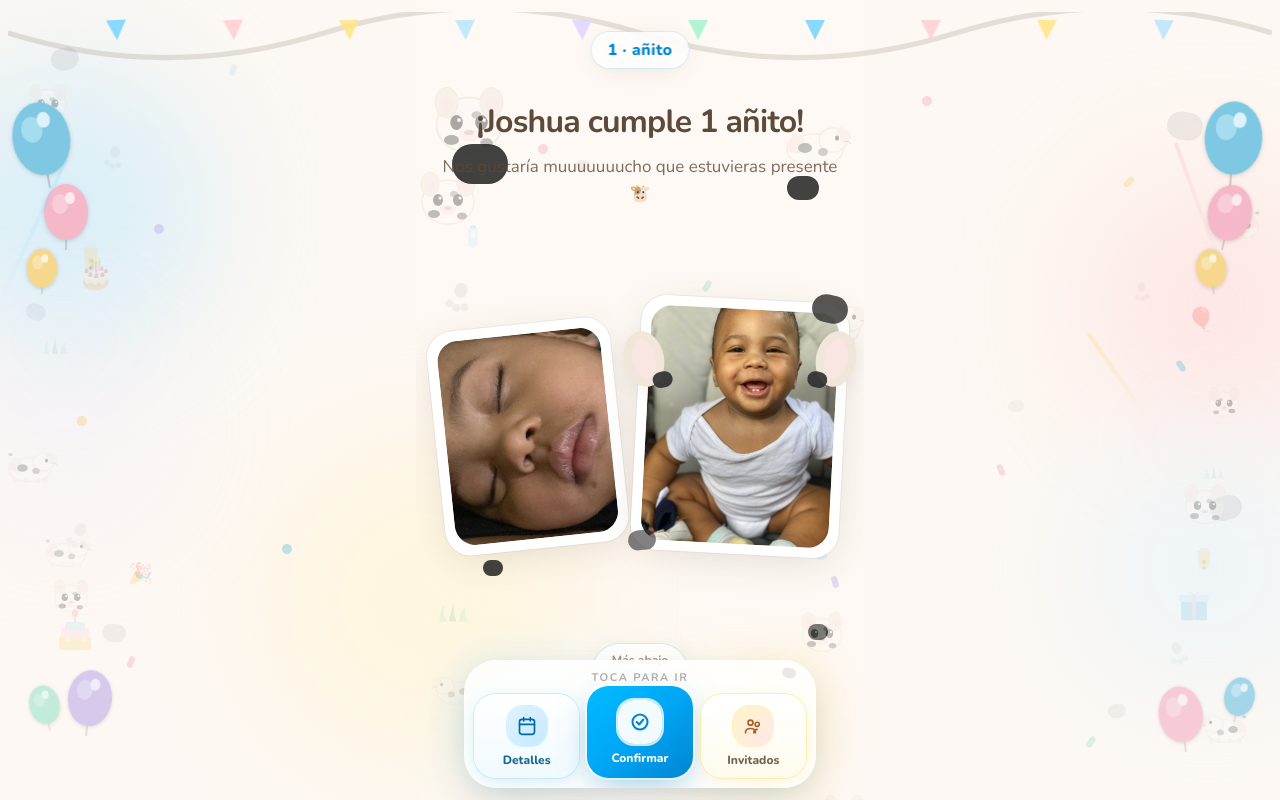
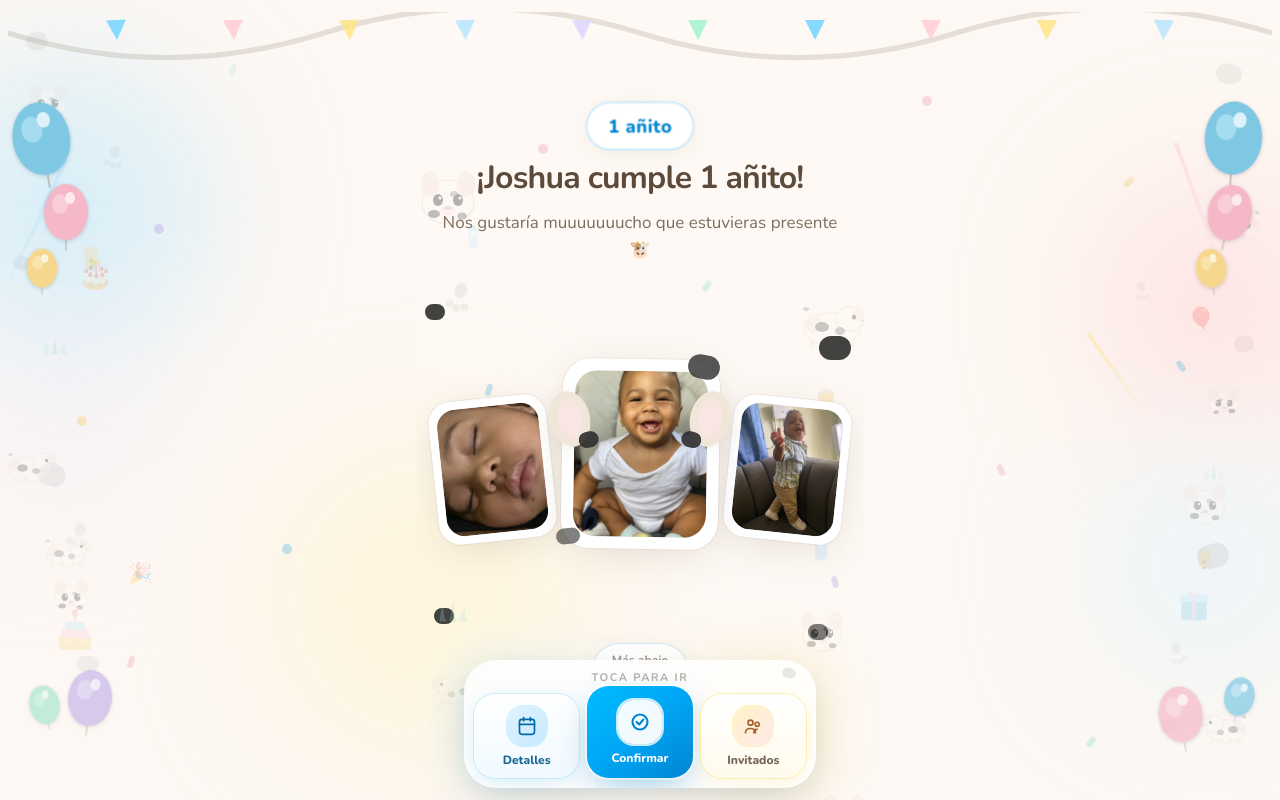
Before and after one commit to mateoalcans11-commits/joshua-invitation, a Next.js app: page / in a window 1280 px wide. Shown: the top 800 px of the page. Built offline with nearby package versions, Linux system fonts and the light colour scheme.

Commit message:
Three-photo hero layout, wiggling 1 añito badge, spots away from intro text.
Center sitting portrait with sleeping and standing photos on sides; move background cow spots to edges.

Co-authored-by: Cursor <cursoragent@cursor.com>

```diff
--- a/src/app/globals.css
+++ b/src/app/globals.css
@@ -199,6 +199,26 @@ body {
   animation: bounce-gentle 2s ease-in-out infinite;
 }
 
+@keyframes wiggle {
+  0%,
+  100% {
+    transform: rotate(-4deg) scale(1);
+  }
+  25% {
+    transform: rotate(4deg) scale(1.05);
+  }
+  50% {
+    transform: rotate(-3deg) scale(1);
+  }
+  75% {
+    transform: rotate(3deg) scale(1.05);
+  }
+}
+
+.animate-wiggle {
+  animation: wiggle 1.2s ease-in-out infinite;
+}
+
 .delay-100 {
   animation-delay: 100ms;
 }
--- a/src/components/CowDecorations.tsx
+++ b/src/components/CowDecorations.tsx
@@ -37,22 +37,17 @@ export function FloatingDecorations({ className = "" }: { className?: string })
       className={`pointer-events-none absolute inset-0 overflow-hidden ${className}`}
       aria-hidden
     >
-      <CowFace className="animate-float-slow absolute left-[3%] top-[10%] h-16 w-16 opacity-40 sm:h-20 sm:w-20" />
-      <CuteCow
-        className="animate-float-medium absolute right-[2%] top-[14%] h-14 w-20 opacity-35"
-        style={{ animationDelay: "0.6s" }}
-      />
       <CowSpot
-        size="lg"
-        className="animate-float-slow absolute left-[8%] top-[18%] opacity-25"
+        size="sm"
+        className="animate-float-slow absolute left-[2%] top-[38%] opacity-15"
       />
       <CowSpot
         size="md"
-        className="animate-float-medium absolute right-[10%] top-[22%] opacity-30"
+        className="animate-float-medium absolute right-[3%] top-[42%] opacity-18"
       />
       <CowSpot
         size="sm"
-        className="animate-float-fast absolute left-[15%] bottom-[28%] opacity-20"
+        className="animate-float-fast absolute left-[4%] bottom-[22%] opacity-15"
       />
       <CowHoofPrint className="absolute left-[6%] top-[35%] h-9 w-8 opacity-30 rotate-15" />
       <CowHoofPrint className="absolute right-[8%] bottom-[32%] h-8 w-7 opacity-25 -rotate-12" />
--- a/src/components/HeroInvitation.tsx
+++ b/src/components/HeroInvitation.tsx
@@ -7,26 +7,34 @@ import { sectionIds } from "@/lib/event-info";
 import { scrollToSection } from "@/lib/scroll-to";
 import { EventSummaryCard } from "./EventSummaryCard";
 
-const BABY_PHOTO_MAIN = "/joshua-baby.jpg";
-const BABY_PHOTO_LEFT = "/joshua-sleeping.png";
+const BABY_SITTING = "/joshua-baby.jpg";
+const BABY_LEFT = "/joshua-sleeping.png";
+const BABY_RIGHT = "/joshua-standing.jpg";
 
 function PhotoFrame({
   src,
   alt,
   priority = false,
   rotate = "",
+  size = "side" as "side" | "center",
 }: {
   src: string;
   alt: string;
   priority?: boolean;
   rotate?: string;
+  size?: "side" | "center";
 }) {
   const [failed, setFailed] = useState(false);
+  const pad = size === "center" ? "p-2.5 sm:p-3" : "p-1.5 sm:p-2";
+  const radius = size === "center" ? "rounded-[1.5rem] sm:rounded-[1.75rem]" : "rounded-[1.2rem] sm:rounded-[1.35rem]";
+  const innerRadius = size === "center" ? "rounded-[1.2rem] sm:rounded-[1.4rem]" : "rounded-[1rem] sm:rounded-[1.15rem]";
 
   return (
     <div className={`relative w-full ${rotate}`}>
-      <div className="relative rounded-[1.4rem] bg-white p-2 shadow-card ring-1 ring-black/5 sm:rounded-[1.6rem] sm:p-2.5">
-        <div className="relative aspect-[4/5] w-full overflow-hidden rounded-[1.1rem] bg-gradient-to-br from-cream via-beige to-sky-100 sm:rounded-[1.3rem]">
+      <div className={`relative bg-white shadow-card ring-1 ring-black/5 ${pad} ${radius}`}>
+        <div
+          className={`relative aspect-[4/5] w-full overflow-hidden bg-gradient-to-br from-cream via-beige to-sky-100 ${innerRadius}`}
+        >
           {!failed ? (
             <Image
               src={src}
@@ -34,11 +42,15 @@ function PhotoFrame({
               fill
               className="object-cover object-center"
               priority={priority}
-              sizes="(max-width: 430px) 46vw, 200px"
+              sizes={
+                size === "center"
+                  ? "(max-width: 430px) 38vw, 200px"
+                  : "(max-width: 430px) 28vw, 140px"
+              }
               onError={() => setFailed(true)}
             />
           ) : (
-            <div className="flex h-full items-center justify-center text-4xl">🐮</div>
+            <div className="flex h-full items-center justify-center text-3xl">🐮</div>
           )}
         </div>
       </div>
@@ -46,48 +58,65 @@ function PhotoFrame({
   );
 }
 
+function AnitoBadge() {
+  return (
+    <div
+      className="animate-wiggle relative z-20 mb-3 inline-flex rounded-full bg-white/90 px-5 py-2 shadow-soft ring-2 ring-sky-200/70 backdrop-blur-sm"
+      aria-hidden
+    >
+      <span className="font-display text-base font-extrabold tracking-wide text-sky-600 sm:text-lg">
+        1 añito
+      </span>
+    </div>
+  );
+}
+
 export function HeroInvitation() {
   return (
     <>
-      <section className="relative flex min-h-[100dvh] min-h-[100svh] w-full flex-col items-center overflow-hidden px-3 sm:px-4">
+      <section className="relative flex min-h-[100dvh] min-h-[100svh] w-full flex-col items-center overflow-hidden px-2 sm:px-4">
         <CowDecorations variant="hero" />
 
         <div className="relative z-10 flex w-full max-w-lg flex-1 flex-col items-center">
-          <div className="w-full shrink-0 pt-[calc(1.5rem+80px+var(--safe-top))] text-center">
-            <h1 className="font-display text-[1.75rem] font-bold leading-[1.15] tracking-tight text-cow-brown min-[380px]:text-[2rem]">
+          <div className="relative w-full shrink-0 px-2 pt-[calc(1.5rem+80px+var(--safe-top))] text-center">
+            <AnitoBadge />
+            <h1 className="relative z-10 font-display text-[1.75rem] font-bold leading-[1.15] tracking-tight text-cow-brown min-[380px]:text-[2rem]">
               ¡Joshua cumple 1 añito!
             </h1>
-            <p className="mt-3 text-[1.0625rem] leading-relaxed text-cow-brown/80">
+            <p className="relative z-10 mt-3 text-[1.0625rem] leading-relaxed text-cow-brown/80">
               Nos gustaría muuuuuuucho que estuvieras presente 🐮
             </p>
           </div>
 
-          <div className="flex w-full flex-1 flex-col items-center justify-center px-1 py-4 sm:py-5">
-            <div className="relative mx-auto w-full max-w-[24rem] sm:max-w-[28rem]">
-              <div className="flex items-end justify-center gap-3 sm:gap-4">
-                {/* Left — sleeping */}
-                <div className="w-[47%] -rotate-6 pb-1">
+          <div className="flex w-full flex-1 flex-col items-center justify-center px-0.5 py-3 sm:py-5">
+            <div className="relative mx-auto w-full max-w-[26rem] sm:max-w-[30rem]">
+              <div className="flex items-end justify-center gap-1.5 sm:gap-2.5">
+                {/* Left */}
+                <div className="w-[30%] -rotate-6 pb-2">
+                  <PhotoFrame src={BABY_LEFT} alt="Joshua" size="side" />
+                </div>
+
+                {/* Center — sitting, largest */}
+                <div className="relative z-10 w-[40%]">
+                  <CowEars />
+                  <div className="absolute -right-0.5 -top-1 z-20">
+                    <span className="inline-block h-6 w-8 rotate-12 rounded-full bg-cow-spot opacity-80" />
+                  </div>
+                  <div className="absolute -bottom-0.5 -left-1.5 z-20">
+                    <span className="inline-block h-4 w-6 -rotate-6 rounded-full bg-cow-spot opacity-60" />
+                  </div>
                   <PhotoFrame
-                    src={BABY_PHOTO_LEFT}
-                    alt="Joshua dormido"
+                    src={BABY_SITTING}
+                    alt="Joshua sentado"
+                    priority
+                    size="center"
+                    rotate="rotate-1"
                   />
                 </div>
 
-                {/* Right — main portrait, slightly larger */}
-                <div className="relative w-[53%]">
-                  <CowEars />
-                  <div className="absolute -right-1 -top-1 z-20">
-                    <span className="inline-block h-7 w-9 rotate-12 rounded-full bg-cow-spot opacity-80" />
-                  </div>
-                  <div className="absolute -bottom-1 -left-2 z-20">
-                    <span className="inline-block h-5 w-7 -rotate-6 rounded-full bg-cow-spot opacity-60" />
-                  </div>
-                  <PhotoFrame
-                    src={BABY_PHOTO_MAIN}
-                    alt="Joshua"
-                    priority
-                    rotate="rotate-3"
-                  />
+                {/* Right */}
+                <div className="w-[30%] rotate-6 pb-2">
+                  <PhotoFrame src={BABY_RIGHT} alt="Joshua" size="side" />
                 </div>
               </div>
             </div>
--- a/src/components/PartyBackground.tsx
+++ b/src/components/PartyBackground.tsx
@@ -84,15 +84,14 @@ function BackgroundCows() {
 
 function CowSpotPattern() {
   const spots = [
-    { top: "6%", left: "4%", w: 28, h: 22, rot: -12, o: 0.08 },
-    { top: "14%", right: "6%", w: 36, h: 28, rot: 8, o: 0.07 },
-    { top: "20%", left: "45%", w: 14, h: 11, rot: 5, o: 0.05 },
-    { top: "38%", left: "2%", w: 20, h: 16, rot: 20, o: 0.06 },
-    { top: "50%", right: "20%", w: 16, h: 12, rot: -10, o: 0.04 },
-    { top: "62%", right: "3%", w: 32, h: 24, rot: -15, o: 0.07 },
-    { top: "78%", left: "8%", w: 24, h: 18, rot: 5, o: 0.06 },
-    { top: "88%", right: "12%", w: 18, h: 14, rot: -8, o: 0.05 },
-    { top: "92%", left: "40%", w: 22, h: 16, rot: 12, o: 0.04 },
+    { top: "4%", left: "2%", w: 22, h: 18, rot: -12, o: 0.06 },
+    { top: "8%", right: "3%", w: 26, h: 20, rot: 8, o: 0.06 },
+    { top: "32%", left: "1%", w: 18, h: 14, rot: 20, o: 0.05 },
+    { top: "42%", right: "2%", w: 20, h: 16, rot: -10, o: 0.05 },
+    { top: "58%", left: "3%", w: 28, h: 22, rot: 15, o: 0.06 },
+    { top: "68%", right: "4%", w: 32, h: 24, rot: -15, o: 0.07 },
+    { top: "82%", left: "6%", w: 22, h: 16, rot: 5, o: 0.05 },
+    { top: "90%", right: "8%", w: 18, h: 14, rot: -8, o: 0.04 },
   ];
   return (
     <>
@@ -351,14 +350,6 @@ function FloatingPartyIcons() {
         className="animate-float-medium absolute left-[3%] top-[66%] h-10 w-14 opacity-22"
         style={{ animationDelay: "2s" }}
       />
-      <div
-        className="animate-float-medium absolute left-1/2 top-[4%] -translate-x-1/2 rounded-full bg-white/70 px-4 py-1.5 shadow-soft ring-1 ring-sky-200/60 backdrop-blur-sm"
-        style={{ animationDelay: "0.3s" }}
-      >
-        <span className="font-display text-sm font-extrabold tracking-wide text-sky-600 sm:text-base">
-          1 · añito
-        </span>
-      </div>
       <BirthdayCake className="animate-float-slow absolute bottom-[18%] left-[4%] h-10 w-10 opacity-30 sm:h-12 sm:w-12" />
       <GiftBox
         className="animate-float-medium absolute bottom-[22%] right-[5%] h-9 w-9 opacity-25 sm:h-11 sm:w-11"
```
